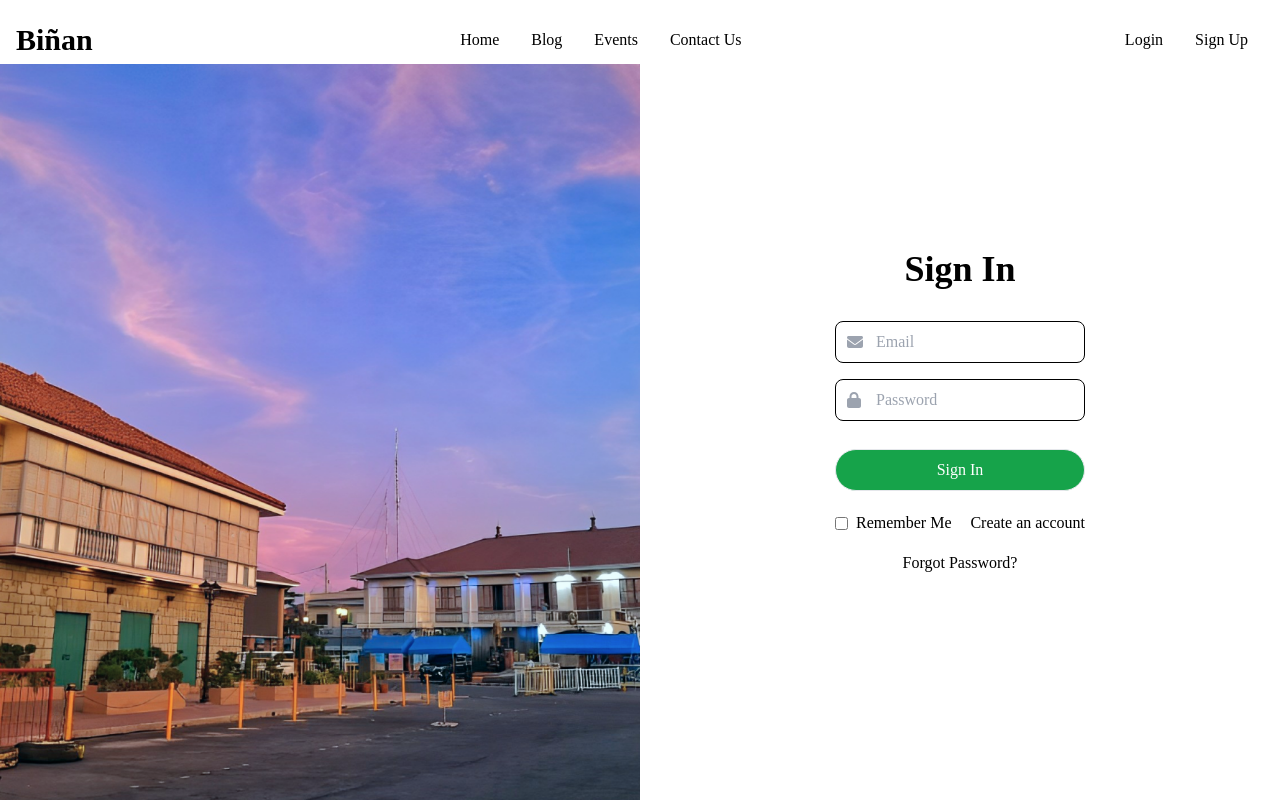
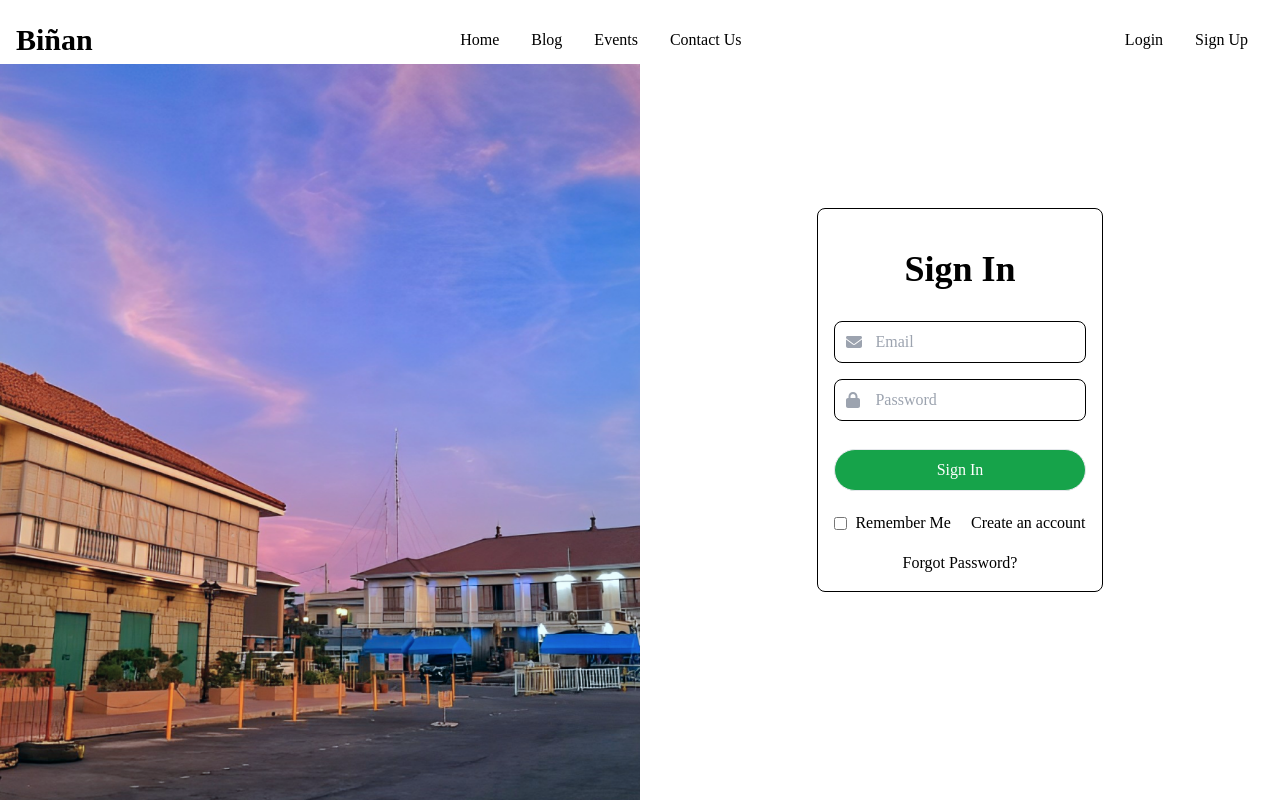
Before and after one commit to jeyanagarcia/web-reservation, a React (Create React App) app: page /login in a window 1280 px wide. Shown: the top 800 px of the page. Built offline with nearby package versions, Linux system fonts and the light colour scheme.

Commit message:
initial-commit

```diff
--- a/src/components/login-signup/login.jsx
+++ b/src/components/login-signup/login.jsx
@@ -23,12 +23,13 @@ const Login = () => {
   return (
     <div className='grid grid-cols-1 sm:grid-cols-2 h-screen w-full'>
       <div className='hidden sm:block' style={{ marginTop: '4rem' }}>
-        <img className='w-full h-full object-cover' src={images.login} alt="" />
+        <img className='w-full h-full object-cover' src={images.login} />
       </div>
 
-      <div className='bg-transparent flex flex-col justify-center items-center'>
+      <div className='bg-transparent flex flex-col justify-center items-center '>
         <div className='flex flex-col justify-center'>
-          <form className='max-w-[400px] w-full bg-white p-4' onSubmit={signIn}>
+        <form className='max-w-[500px] w-full bg-transparent p-4 border border-black rounded-lg' onSubmit={signIn}>
+
             <h2 className='text-4xl font-bold text-center py-6'>Sign In</h2>
 
             <div className='flex flex-col py-2 relative'>
@@ -54,7 +55,7 @@ const Login = () => {
             </div>
 
             <button className='rounded-full border w-full my-5 py-2 bg-green-600 hover:bg-green-500 text-white'>Sign In</button>
-            <div className='flex justify-between'>
+            <div className='flex justify-between gap-5'>
               <p className='flex items-center'><input className='mr-2' type="checkbox" /> Remember Me</p>
               <p>Create an account</p>
             </div>
--- a/src/components/login-signup/signup.jsx
+++ b/src/components/login-signup/signup.jsx
@@ -28,7 +28,7 @@ const Signup = () => {
       </div>
 
       <div className='bg-transparent flex flex-col justify-center'>
-        <form className='max-w-[400px] w-full mx-auto bg-white p-4' onSubmit={SignIn}>
+        <form className='max-w-[400px] w-full mx-auto bg-transparent p-4 border border-black rounded-lg ' onSubmit={SignIn}>
           <h2 className='text-4xl font-bold text-center py-6'>Sign In</h2>
 
           <div className='flex flex-col py-2'>
```
